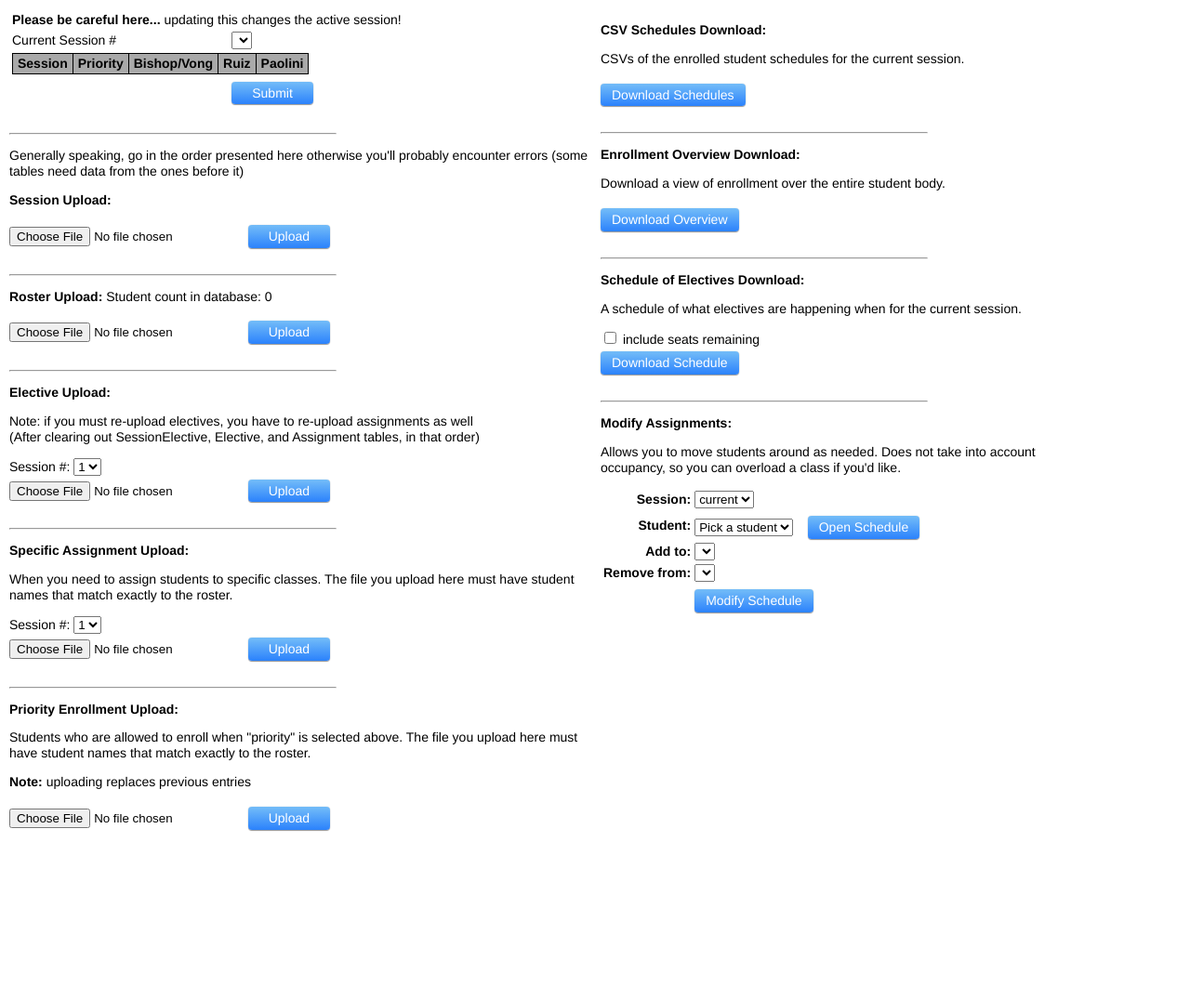
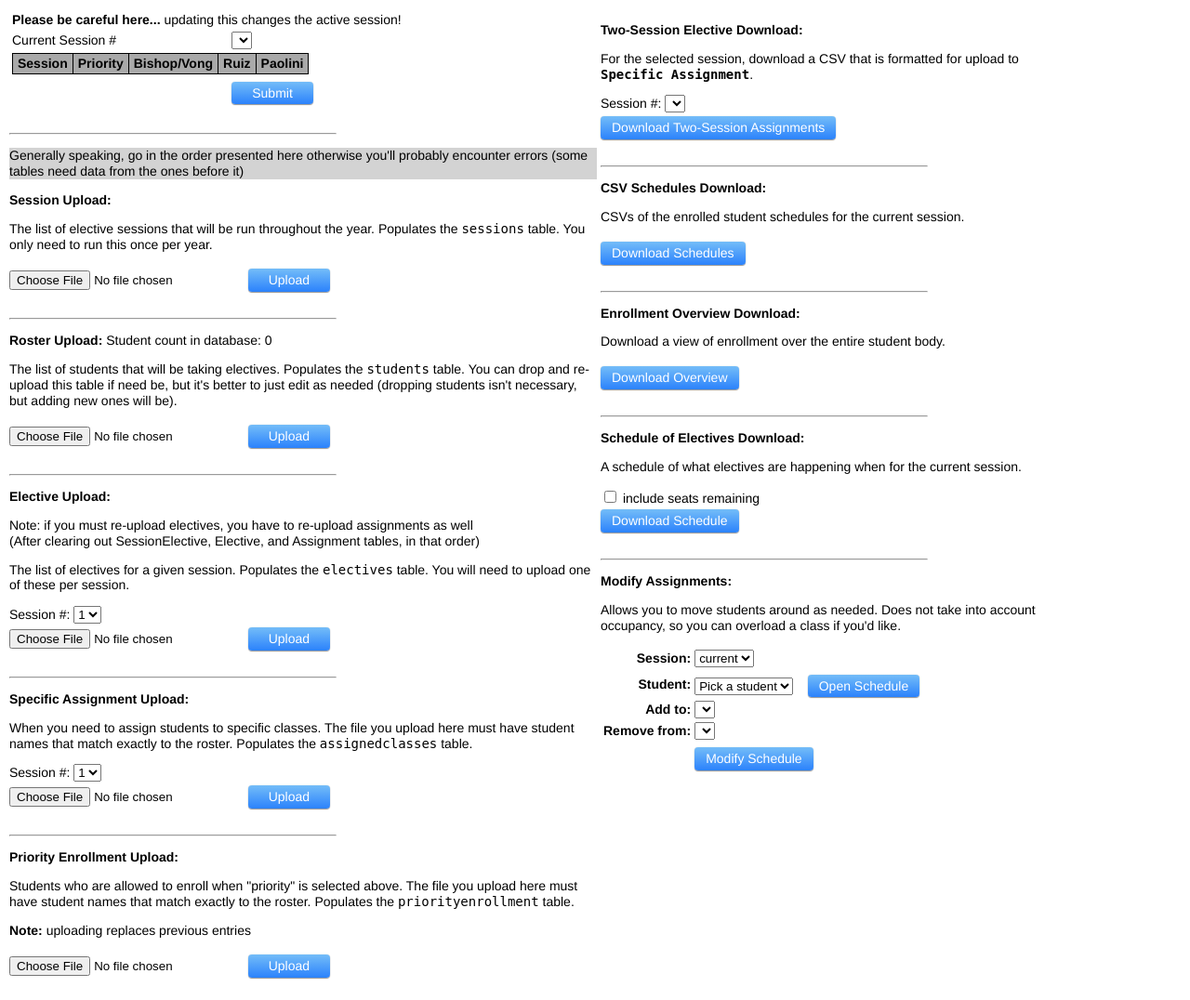
Before and after one commit to MyztikJenz/IndigoRegistrationApp, a Flask app: page /_admin_ in a window 1280 px wide. Shown: the whole page at 93% size. Before the commit the page ends 894 px from the top, so only its background shows below. Run offline with Flask 3, Linux system fonts and the light colour scheme; lists and menus that the app fills with data are empty.

Commit message:
Generate class assignments for two-part electives

```diff
--- a/application.py
+++ b/application.py
@@ -3,7 +3,7 @@ from flask import Flask, request, flash, redirect, send_file
 from flask import render_template, Response, jsonify
 from flask_sqlalchemy import SQLAlchemy
 from sqlalchemy.exc import IntegrityError
-from sqlalchemy import select, func
+from sqlalchemy import select, func, or_
 
 import logging
 import pprint
@@ -20,12 +20,12 @@ from database.configure import *
 ### What's left
 # testing
 # Need a /x/demo account
-# Fix the 0 seats bug (in HTML, backend is fixed)
+# Fix the 0 seats bug (in HTML, backend is fixed) [Not sure how realistic this is... it's a hard problem to solve]
 # x "priority boarding" list
-# generate input for AssignedClasses from session 1 two-part electives. Might be able to do this at session number update time.
-
-# Notes
-# In session 2, we can use the AssignedClasses infrastructure to pull "part 2" electives out and auto-assign them.
+# x generate input for AssignedClasses from session 1 two-part electives. Might be able to do this at session number update time.
+# Show previous electives in signup form
+# Remove two-part electives as being options for new students from even-numbers sessions (still need them to be available)
+# sessionelectives need to update based on session, which means the form that gets uploaded needs some notion of session attachment
 
 @app.route("/")
 def hello_world():
@@ -267,7 +267,47 @@ def registrationPage(accessID=None):
 @app.route("/_admin_", methods=['GET', 'POST'])
 def adminPage():
     if request.method == "POST":
-        if request.form["formID"] == "start_session":
+        if request.form["formID"] == "two_session_assignments":
+            sessionNumber = int(request.form["sessionNumber"])
+            prev_sessionNumber = sessionNumber - 1
+            s = select(Student.name.label("student_name"), SessionElective.day, SessionElective.rotation, Elective.name.label("elective_name")) \
+                            .select_from(Student) \
+                            .join(Schedule).where(Schedule.studentID == Student.id) \
+                            .join(SessionElective).where(SessionElective.sessionID == prev_sessionNumber) \
+                            .join(Elective).where(Elective.id == SessionElective.electiveID) \
+                                            .where(or_(Elective.multisession == True,
+                                                        Elective.name == "RSP/Homework Help")) \
+                            .order_by(Student.name)
+            records = db.session.execute(s).fetchall()
+
+            fileBuffer = io.StringIO()
+            w = csv.writer(fileBuffer, quoting=csv.QUOTE_ALL)
+            w.writerow(["student", "rotation", "Monday", "Wednesday", "Thursday", "Friday"])
+
+            currentStudentName = None
+            r1 = dict(Monday="", Wednesday="", Thursday="", Friday="")
+            r2 = dict(Monday="", Wednesday="", Thursday="", Friday="")
+            for r in records:
+                if currentStudentName != r.student_name:
+                    if currentStudentName != None:
+                        # Write out the student to the CSV
+                        if all(value == "" for value in r1.values()) == False:
+                            w.writerow([currentStudentName, "1", r1["Monday"], r1["Wednesday"], r1["Thursday"], r1["Friday"]])
+                        if all(value == "" for value in r2.values()) == False:
+                            w.writerow([currentStudentName, "2", r2["Monday"], r2["Wednesday"], r2["Thursday"], r2["Friday"]])
+                    currentStudentName = r.student_name
+                    r1 = dict(Monday="", Wednesday="", Thursday="", Friday="")
+                    r2 = dict(Monday="", Wednesday="", Thursday="", Friday="")
+
+                if r.rotation in [1,3]:
+                    r1[r.day] = r.elective_name
+
+                if r.rotation in [2,3]:
+                    r2[r.day] = r.elective_name
+
+            return Response(fileBuffer.getvalue(), mimetype="text/csv", headers={"Content-Disposition":f"attachment;filename=Session #{sessionNumber} two-session electives input.csv"})
+
+        elif request.form["formID"] == "start_session":
             sessionNumber = int(request.form["sessionNumber"])
             currentSession = RegistrationTools.activeSession()
 
@@ -639,8 +679,20 @@ def showSchedule(student, session=None, electives=None):
 
 #     return render_template('test.html', varName=varName, nameCount=rowCount, dbError=dbError)
 
-with app.app_context():
-    sessionRecord = db.session.execute(select(Session).where(Session.number == 2)).scalar_one_or_none()
+# with app.app_context():
+#     s = select(Student.name.label("student_name"), SessionElective.day, SessionElective.rotation, Elective.name) \
+#                        .select_from(Student) \
+#                        .join(Schedule).where(Schedule.studentID == Student.id) \
+#                        .join(SessionElective).where(SessionElective.sessionID == 1) \
+#                        .join(Elective).where(Elective.id == SessionElective.electiveID) \
+#                                       .where(or_(Elective.multisession == True,
+#                                                  Elective.name == "RSP/Homework Help")) \
+#                        .order_by(Student.name)
+#     records = db.session.execute(s).fetchall()
+
+#     for r in records:
+#         print(r)
+    #sessionRecord = db.session.execute(select(Session).where(Session.number == 2)).scalar_one_or_none()
     # sessionRecord.Ruiz = 1
     # sessionRecord.Priority = 1
     # x = getattr(Session, "Ruiz")
--- a/templates/admin.html
+++ b/templates/admin.html
@@ -237,11 +237,13 @@
         </table>
         </form>
         <hr style="max-width:350px;margin-left:0px;">
-        <p>
+        <p style="background-color: lightgray;">
             Generally speaking, go in the order presented here otherwise you'll probably encounter errors (some tables need data from the ones before it)
         </p>
         <p>
             <strong>Session Upload:</strong><p>
+            The list of elective sessions that will be run throughout the year. Populates the <code>sessions</code> table. You only need to run this once per year.
+            <p>
             <form method=post enctype=multipart/form-data action="/_admin_">
                 <input type="hidden" name="formID" value="session_upload">
                 <input type=file name="sessions">
@@ -251,6 +253,9 @@
         <hr style="max-width:350px;margin-left:0px;">
         <p>
             <strong>Roster Upload:</strong> Student count in database: {{ studentCount }}<p>
+            The list of students that will be taking electives. Populates the <code>students</code> table. You can drop and re-upload this table if need be,
+            but it's better to just edit as needed (dropping students isn't necessary, but adding new ones will be).
+            <p>
             <form method=post enctype=multipart/form-data action="/_admin_">
                 <input type="hidden" name="formID" value="roster_upload">
                 <input type=file name="roster">
@@ -262,6 +267,9 @@
             <strong>Elective Upload:</strong><p>
                 Note: if you must re-upload electives, you have to re-upload assignments as well<br>
                 (After clearing out SessionElective, Elective, and Assignment tables, in that order)
+                <p>
+                    The list of electives for a given session. Populates the <code>electives</code> table. You will need to upload one of these per session.
+                </p>
             <form method=post enctype=multipart/form-data action="/_admin_">
                 <input type="hidden" name="formID" value="elective_upload">
                 Session #: <select name="sessionNumber">
@@ -279,6 +287,7 @@
         <p>
             <strong>Specific Assignment Upload:</strong><p>
                 When you need to assign students to specific classes. The file you upload here must have student names that match exactly to the roster.
+                Populates the <code>assignedclasses</code> table.
             <form method=post enctype=multipart/form-data action="/_admin_">
                 <input type="hidden" name="formID" value="specific_assignment">
                 Session #: <select name="sessionNumber">
@@ -295,7 +304,8 @@
         <hr style="max-width:350px;margin-left:0px;">
         <p>
             <strong>Priority Enrollment Upload:</strong><p>
-                Students who are allowed to enroll when "priority" is selected above. The file you upload here must have student names that match exactly to the roster.
+                Students who are allowed to enroll when "priority" is selected above. The file you upload here must have student names that match
+                exactly to the roster. Populates the <code>priorityenrollment</code> table.
                 <p>
                 <strong>Note:</strong> uploading replaces previous entries
             <form method=post enctype=multipart/form-data action="/_admin_">
@@ -306,6 +316,23 @@
         </p>
     </div>
     <div class = "right_side">
+        <p>
+            <strong>Two-Session Elective Download:</strong><p>
+                For the selected session, download a CSV that is formatted for upload to <code><b>Specific Assignment</b></code>.
+            <form method=post enctype=multipart/form-data action="/_admin_">
+                <input type = "hidden" name="formID" value="two_session_assignments">
+                Session #: <select id="sessionNumber" name="sessionNumber">
+                    {% for session in sessions %}
+                        {% if session.number is divisibleby(2) %}
+                            <option name="{{ session.number }}">{{ session.number }}</option>
+                        {% endif %}
+                    {% endfor %}
+                </select>
+                <br>
+            <button class="submitButton" type="submit">Download Two-Session Assignments</button>
+            </form>
+        </p>
+        <hr style="max-width:350px;margin-left:0px;">
         <p>
             <strong>CSV Schedules Download:</strong><p>
                 CSVs of the enrolled student schedules for the current session.
```
